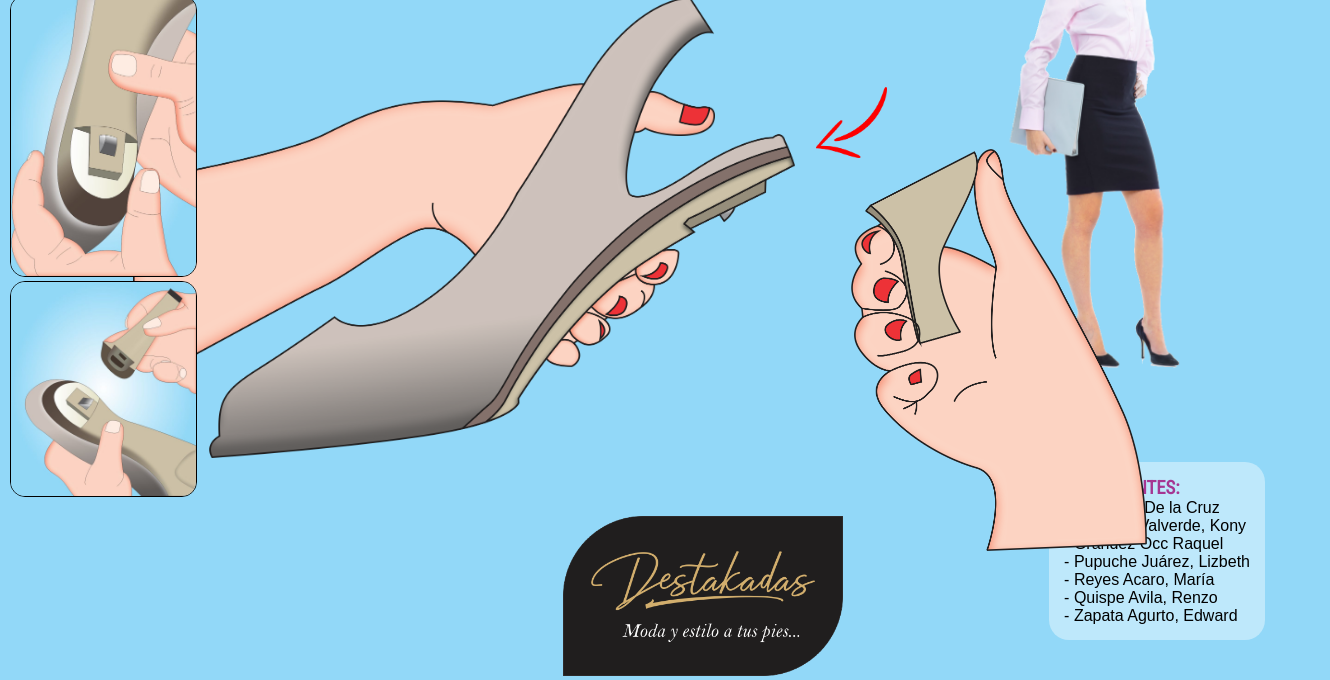
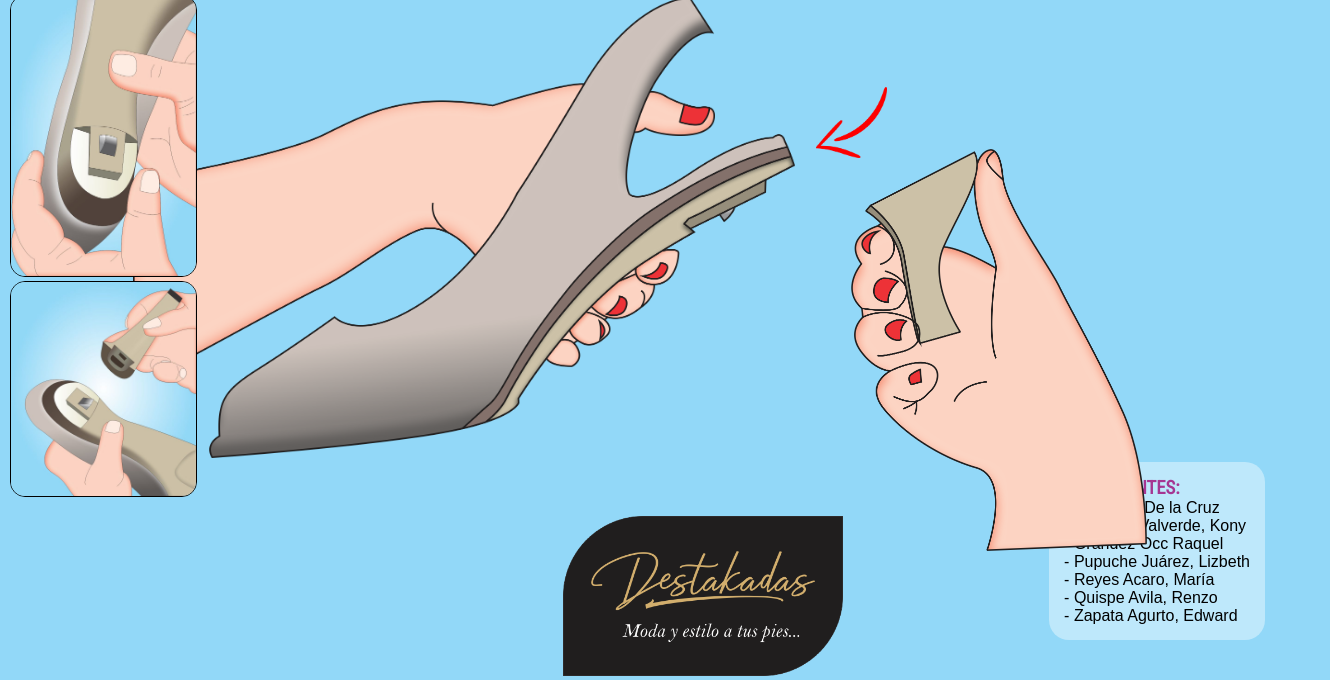
Before and after one commit to iglesia-jherico/destakadas, a plain HTML site: page index.html in a window 1280 px wide. Shown: the part 120-800 px from the top of the page, 1330 px wide, since content can reach past the window. Drawn offline with nearby package versions, Linux system fonts and the light colour scheme.

Commit message:
Add files via upload
ht

```diff
--- a/index.html
+++ b/index.html
@@ -12,9 +12,7 @@
 	<div class="logo">
 		<img src="img/idat.png" alt="">
 	</div>
-	<div class="mujer">
-		<img src="img/mujer.png">
-	</div>
+
 	<div class="testeos">
 		<img src="img/testeoa.jpg" alt="">
 		<img src="img/testeob.jpg" alt="">
```
